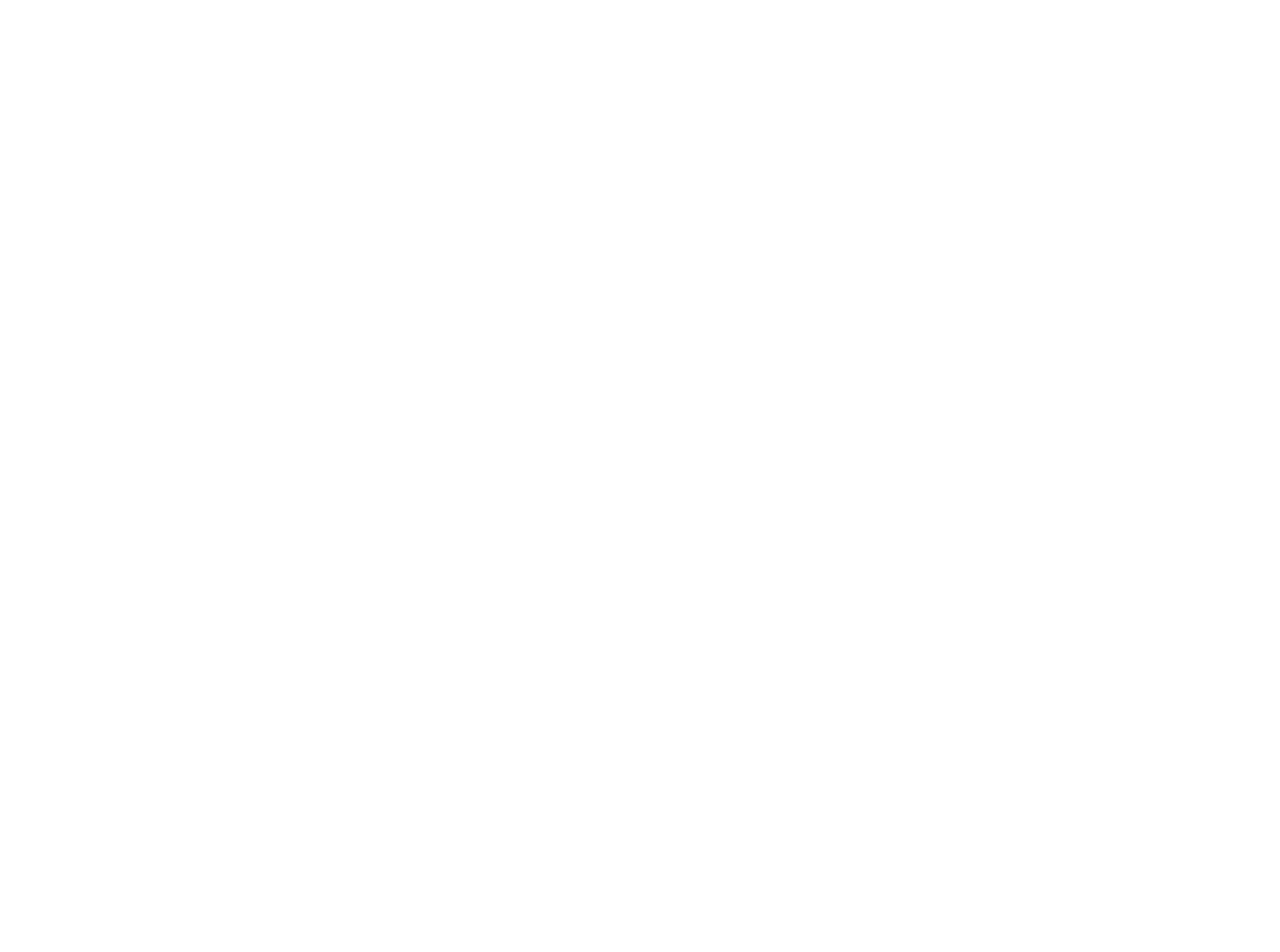
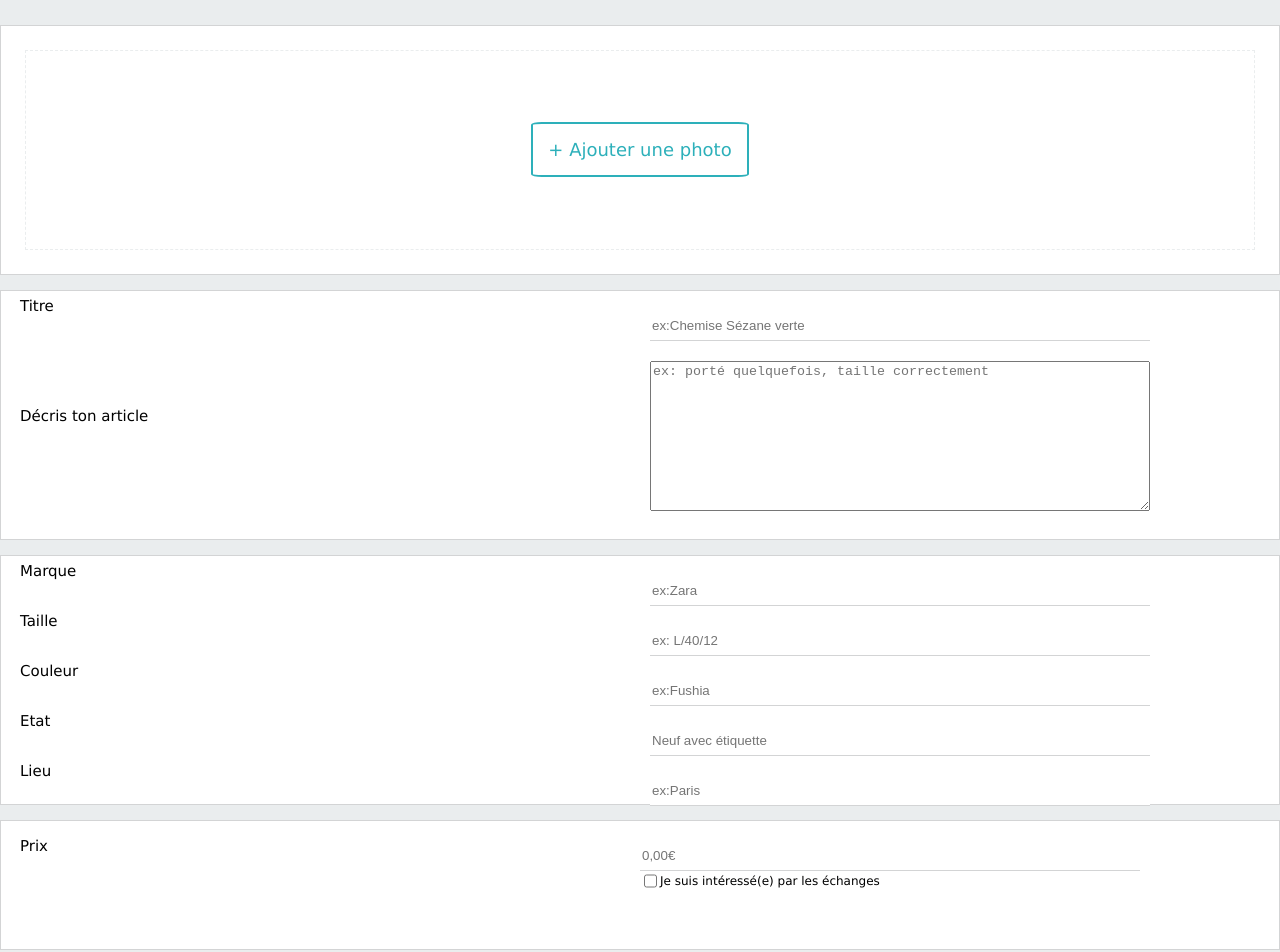
Before and after one commit to CHIEMJeanLouis/Vinted-front, a React (Vite) app: page /announce in a window 1280 px wide. Shown: the part 180-1132 px from the top of the page. Before the commit the page ends 800 px from the top, so only its background shows below. Built offline with nearby package versions, Linux system fonts and the light colour scheme.

Commit message:
page announce

```diff
--- a/src/App.css
+++ b/src/App.css
@@ -6,6 +6,14 @@
 
 h1 {
   font-size: 34px;
+}
+
+h2 {
+  font-size: 25px;
+}
+
+h3 {
+  font-size: 15px;
 }
 
 /* HEADER */
@@ -45,11 +53,6 @@
 
 .sell {
   cursor: pointer;
-}
-
-header .deconnect-button {
-  background-color: #c2175b;
-  color: white;
 }
 
 .header-buttons button {
@@ -258,3 +261,119 @@
 .form-link a:active {
   text-decoration: none;
 }
+
+/* ANNOUNCE / SELL */
+
+.announce-container {
+  display: flex;
+  justify-content: center;
+  align-items: center;
+  margin: 0 auto;
+  width: 1280px;
+}
+
+.announce-h2 {
+  margin-left: 72px;
+  padding: 30px 0px;
+}
+.announce-form {
+  display: flex;
+  gap: 15px;
+}
+
+.sell-block-add {
+  display: flex;
+  justify-content: center;
+  align-items: center;
+  border: 1px solid #d3d4d5;
+  width: 1280px;
+  height: 250px;
+  background-color: white;
+}
+
+.all-blocks {
+  display: flex;
+  justify-content: flex-start;
+  align-items: center;
+  border: 1px solid #d3d4d5;
+  width: 1280px;
+  height: 250px;
+  background-color: white;
+  flex-direction: column;
+}
+
+.block {
+  display: flex;
+  justify-content: flex-start;
+  width: 1280px;
+}
+
+.sell-block-detail {
+  display: flex;
+  flex: 1;
+  padding-left: 20px;
+  padding-bottom: 20px;
+  align-items: center;
+}
+
+.sell-block-input {
+  display: flex;
+  justify-content: flex-start;
+  align-items: center;
+  flex: 1;
+  padding-top: 20px;
+}
+
+.sell-block-input > textarea {
+  width: 500px;
+  height: 150px;
+}
+
+.sell-block-input input {
+  border: none;
+  border-bottom: 1px solid #d3d4d5;
+  height: 30px;
+  width: 500px;
+}
+
+.dashed-effect {
+  border: 1px dashed #eaedee;
+  width: 1230px;
+  height: 200px;
+  display: flex;
+  justify-content: center;
+  align-items: center;
+}
+
+input[type="file"] {
+  display: none;
+}
+
+label span {
+  font-size: 18px;
+  border: 2px solid #2db0ba;
+  color: #2db0ba;
+  width: 200px;
+  padding: 15px;
+  border-radius: 5%;
+}
+
+.all-blocks-last {
+  display: flex;
+  justify-content: flex-start;
+  align-items: center;
+  border: 1px solid #d3d4d5;
+  width: 1280px;
+  height: 130px;
+  background-color: white;
+  flex-direction: column;
+  margin-bottom: 20px;
+}
+
+.announce-button-add {
+  background-color: #09b0ba;
+  color: white;
+  width: 75px;
+  height: 45px;
+  border-radius: 5%;
+}
--- a/src/components/Header.jsx
+++ b/src/components/Header.jsx
@@ -36,7 +36,11 @@
               </div>
             ) : (
               <button
-                className="deconnect-button"
+                style={{
+                  backgroundColor: "#c2175b",
+                  color: "white",
+                  border: "none",
+                }}
                 onClick={() => {
                   Cookies.remove("token");
                   navigate("/");
--- a/src/pages/Annouce.jsx
+++ b/src/pages/Annouce.jsx
@@ -1,4 +1,122 @@
+import { useState } from "react";
+import axios from "axios";
+
 const Announce = () => {
-  return <div>Annonce</div>;
+  const [checkbox, SetCheckBox] = useState(false);
+
+  return (
+    <div style={{ backgroundColor: "#EAEDEE" }}>
+      <h2 className="announce-h2">Vends ton article</h2>
+      <div className="announce-container">
+        <form
+          className="announce-form"
+          onSubmit={(e) => {
+            e.preventDefault();
+          }}
+        >
+          <div className="sell-block-add">
+            <div className="dashed-effect">
+              <label for="addfile">
+                <span> + Ajouter une photo</span>
+                <input type="file" id="addfile" />
+              </label>
+            </div>
+          </div>
+          <div className="all-blocks">
+            <div className="block">
+              <div className="sell-block-detail">
+                <h3>Titre</h3>
+              </div>
+
+              <div className="sell-block-input">
+                <input type="text" placeholder="ex:Chemise Sézane verte" />
+              </div>
+            </div>
+            <div className="block">
+              <div className="sell-block-detail">
+                <h3>Décris ton article</h3>
+              </div>
+              <div className="sell-block-input">
+                <textarea placeholder="ex: porté quelquefois, taille correctement"></textarea>
+              </div>
+            </div>
+          </div>
+
+          <div className="all-blocks">
+            <div className="block">
+              <div className="sell-block-detail">
+                <h3>Marque</h3>
+              </div>
+              <div className="sell-block-input">
+                <input type="text" placeholder="ex:Zara" />
+              </div>
+            </div>
+            <div className="block">
+              <div className="sell-block-detail">
+                <h3>Taille</h3>
+              </div>
+              <div className="sell-block-input">
+                <input type="text" placeholder="ex: L/40/12" />
+              </div>
+            </div>
+            <div className="block">
+              <div className="sell-block-detail">
+                <h3>Couleur</h3>
+              </div>
+              <div className="sell-block-input">
+                <input type="text" placeholder="ex:Fushia" />
+              </div>
+            </div>
+            <div className="block">
+              <div className="sell-block-detail">
+                <h3>Etat</h3>
+              </div>
+              <div className="sell-block-input">
+                <input type="text" placeholder="Neuf avec étiquette" />
+              </div>
+            </div>
+            <div className="block">
+              <div className="sell-block-detail">
+                <h3>Lieu</h3>
+              </div>
+              <div className="sell-block-input">
+                <input type="text" placeholder="ex:Paris" />
+              </div>
+            </div>
+          </div>
+
+          <div className="all-blocks-last">
+            <div className="block">
+              <div className="sell-block-detail">
+                <h3>Prix</h3>
+              </div>
+              <div
+                style={{
+                  display: "flex",
+                  flexDirection: "column",
+                  marginRight: "140px",
+                }}
+              >
+                <div className="sell-block-input">
+                  <input type="text" placeholder="0,00€" />
+                </div>
+                <div style={{ display: "flex" }}>
+                  <input
+                    type="checkbox"
+                    onChange={() => {
+                      SetCheckBox(true);
+                      console.log(checkbox);
+                    }}
+                  />
+                  <p>Je suis intéressé(e) par les échanges</p>
+                </div>
+              </div>
+            </div>
+          </div>
+          <button className="announce-button-add">Ajouter</button>
+        </form>
+      </div>
+    </div>
+  );
 };
 export default Announce;
```
